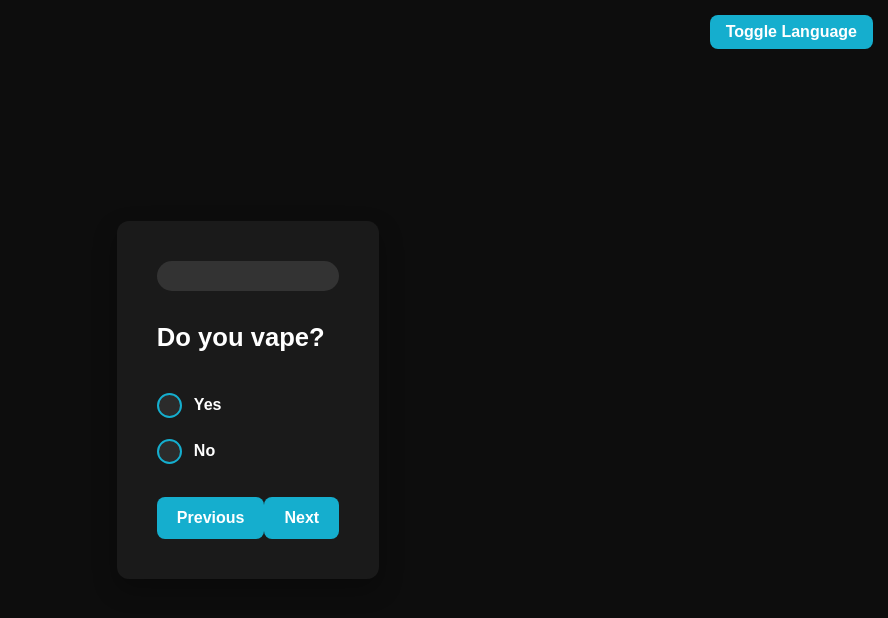
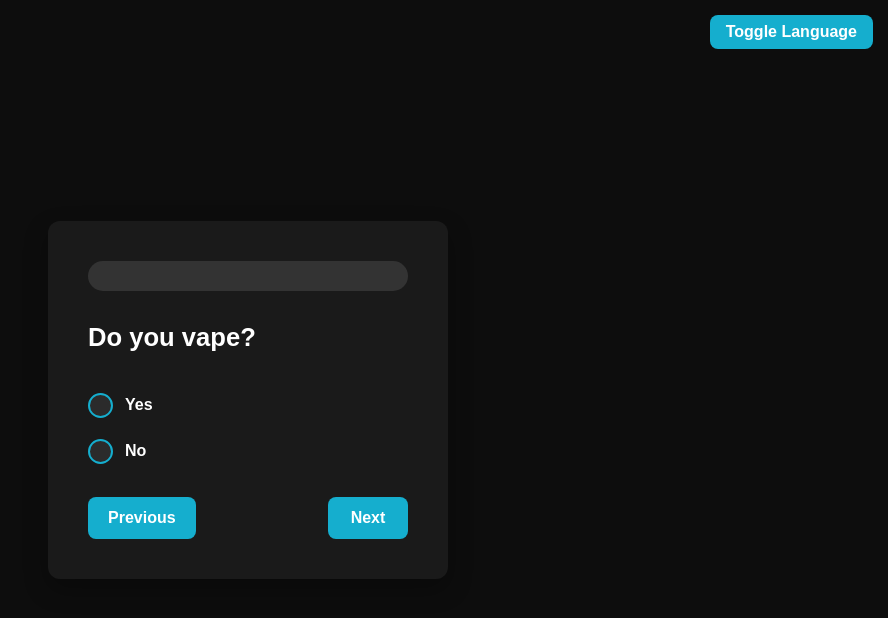
Before and after one commit to 0x-4b/survey-frontend, a React (Create React App) app: page /survey in a window 1280 px wide. Shown: the top 618 px of the page, without its empty margins (392-1280 px from the left). Built offline with nearby package versions, Linux system fonts and the light colour scheme; the HTML template or start-up script is replaced by a standard one.

Commit message:
Added min-width

```diff
--- a/src/styles/Survey.css
+++ b/src/styles/Survey.css
@@ -40,6 +40,7 @@ h2 {
 /* Survey Container */
 .survey-container {
     width: 100%;
+    min-width: 400px;
     max-width: 700px;
     background-color: #1a1a1a; /* Dark gray background */
     border-radius: 12px;
```
